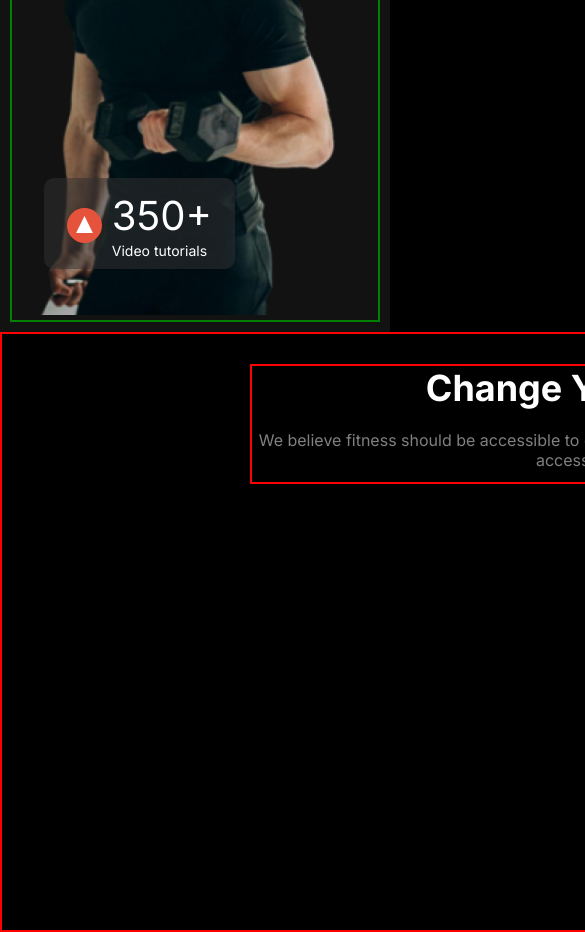
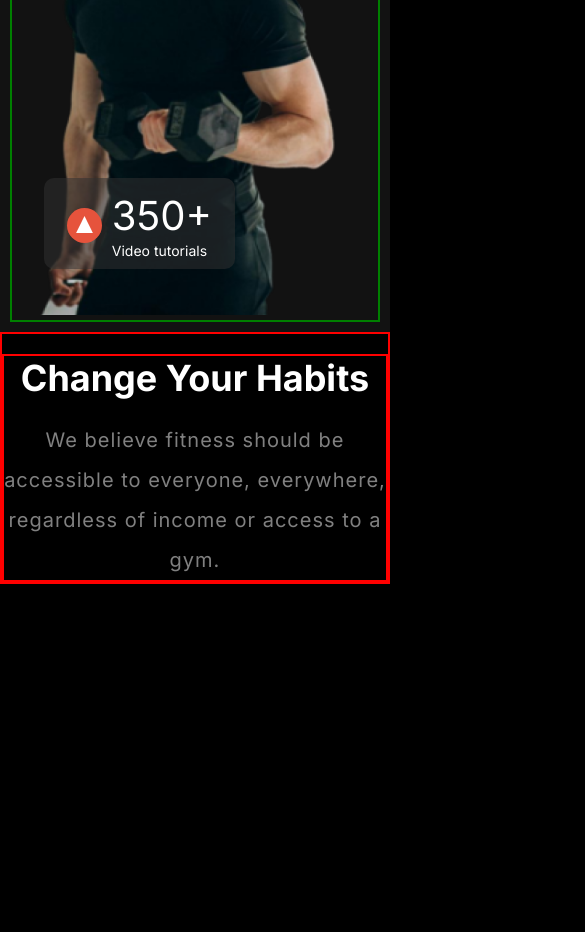
Before and after one commit to fahim313/Assignment-02, a plain HTML site: page index.html in a window 390 px wide. Shown: the part 865-1797 px from the top of the page, 585 px wide, since content can reach past the window. After the commit the page ends 1449 px from the top, so only its background shows below. Drawn offline with Linux system fonts and the light colour scheme.

Commit message:
responsive chabge section for small device

```diff
--- a/responsive.css
+++ b/responsive.css
@@ -121,4 +121,31 @@
          padding: 2px;
          margin-top: 4px;
         }
+
+          /* =========change Habit section========== */
+
+            .changes {
+              width: 100%;
+              height: auto;
+            }
+
+            .cng-text {
+              width: 100%;
+              height: auto;
+               margin-top: 20px;
+            }
+
+            .title {
+              font-size:x-large;
+            }
+           .abouts{
+            position: static;
+            text-align: center;
+            font-size:20px;
+           font-weight: 400;
+            line-height:40px;
+            letter-spacing:1px;
+           }
+
+
     }
```
